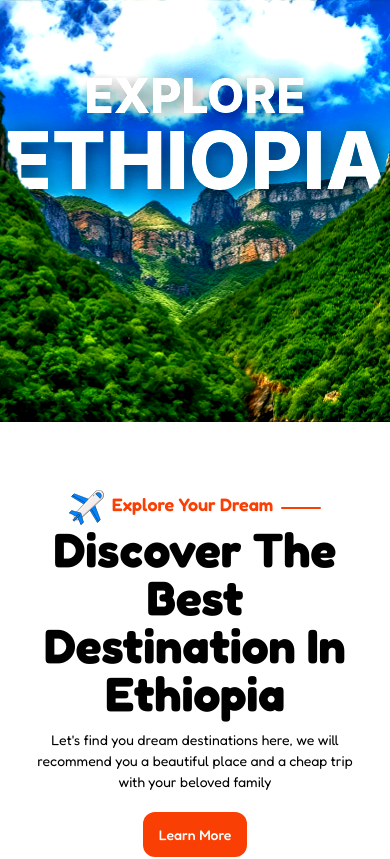
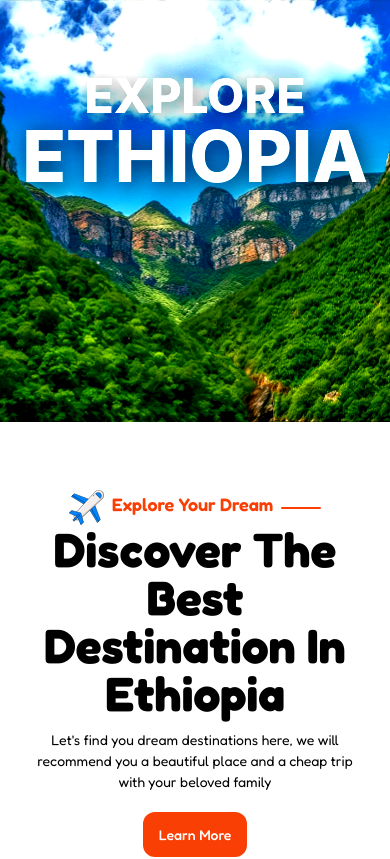
Before and after one commit to Makbelhailu/Tourism, a React (Vite) app: page / in a window 390 px wide. Shown: the top 859 px of the page. Built offline with nearby package versions, Linux system fonts and the light colour scheme.

Commit message:
lass commit

```diff
--- a/src/components/home.tsx
+++ b/src/components/home.tsx
@@ -40,12 +40,12 @@ const Home = () => {
         ></div>
         <div
           ref={imgRef.current[2]}
-          className="txt absolute left-0 top-[17%] w-full text-center font-extrabold leading-none md:top-[10%]"
+          className="txt absolute left-0 top-[17%] w-full text-center font-extrabold leading-none sm:top-[5%]"
         >
           <p className="text-[3rem] uppercase xs:text-[3.5rem] sm:text-[4rem] md:text-[5rem] lg:text-[7rem]">
             Explore
           </p>
-          <p className="text-[5rem] uppercase xs:text-[5rem] sm:text-[6rem] md:text-[7rem] lg:text-[12rem] xl:text-[14rem] 2xl:text-[15rem]">
+          <p className="text-[4.5rem] uppercase xs:text-[5rem] sm:text-[6rem] md:text-[7rem] lg:text-[11rem] xl:text-[14rem] 2xl:text-[15rem]">
             Ethiopia
           </p>
         </div>
```
